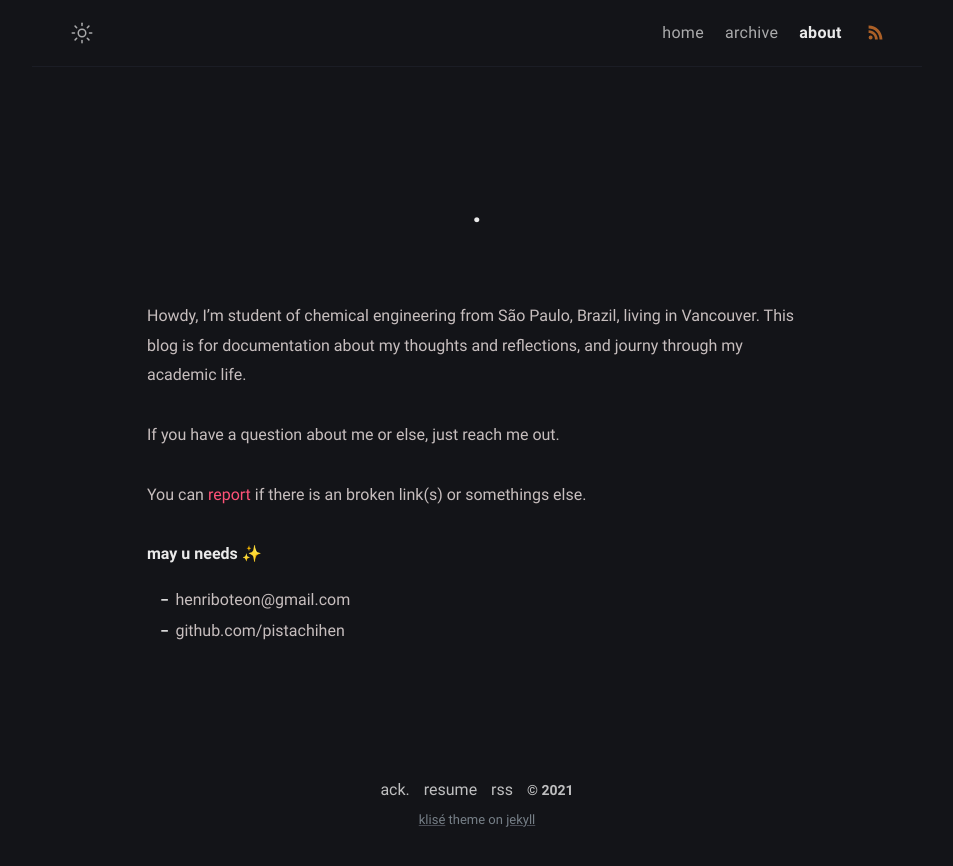
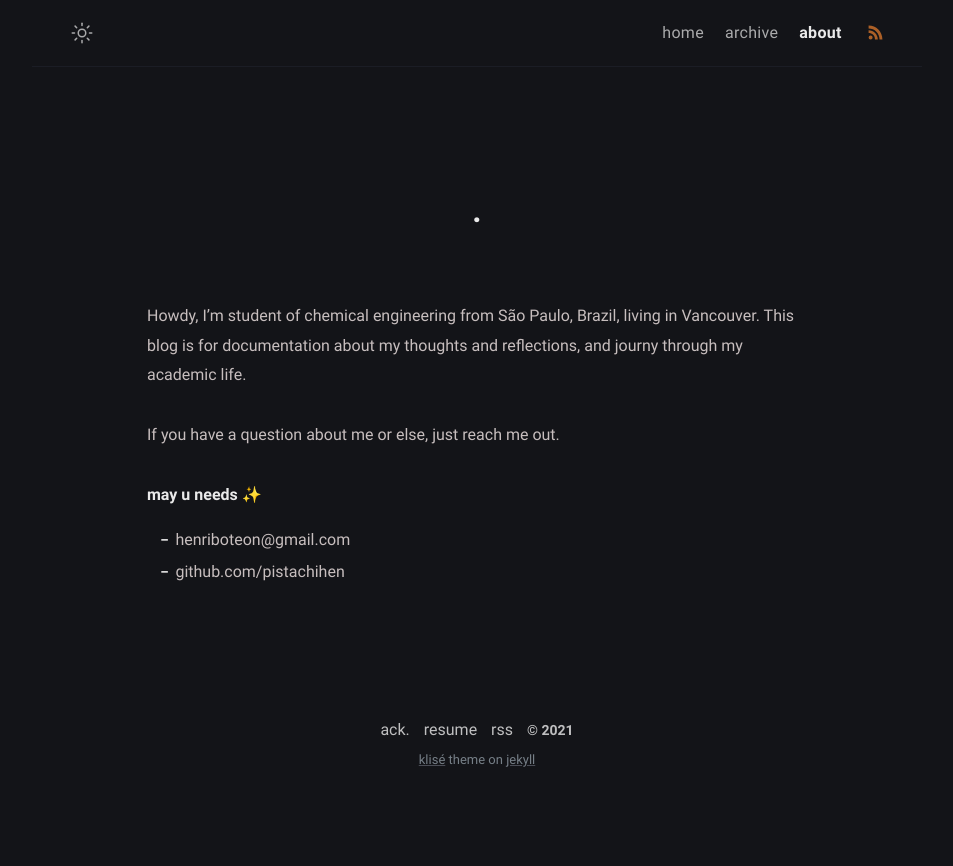
Before and after one commit to Pistachihen/pistachi.github.io, a Jekyll site: the page built from about.md, in a window 1280 px wide. Shown: the top 866 px of the page, without its empty margins (163-1116 px from the left). Built offline with Jekyll 4.4.1, drawn with Linux system fonts in a browser that asks for light colours.

Commit message:
about.md: changed

```diff
--- a/about.md
+++ b/about.md
@@ -9,8 +9,6 @@ Howdy, I'm student of chemical engineering from São Paulo, Brazil, living in Va
 
 If you have a question about me or else, just reach me out.
 
-You can [report](http://github.com/piharpi/jekyll-klise/issues/new) if there is an broken link(s) or somethings else.
-
 **may u needs ✨**
 
 - {{ site.author.email }}
```
